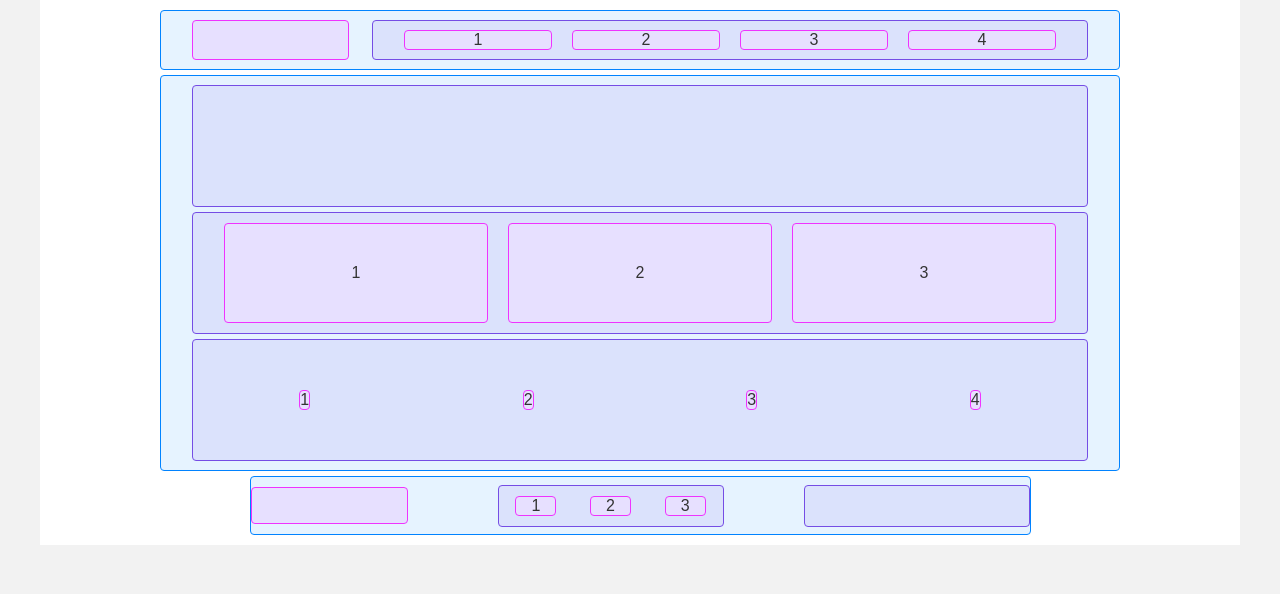
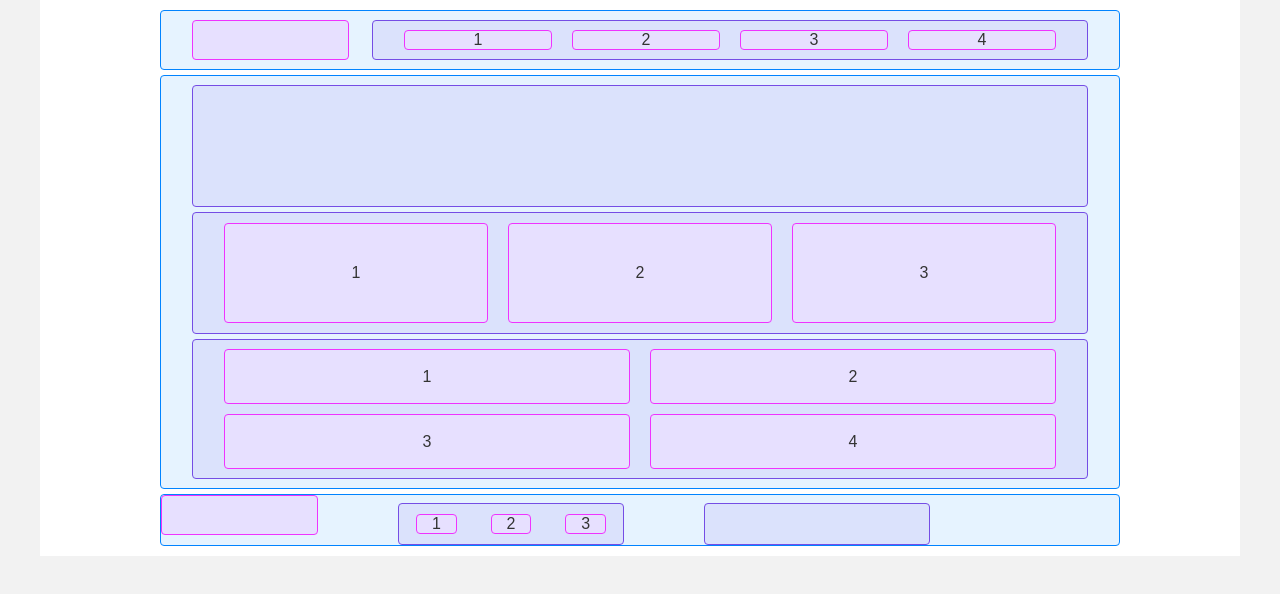
Before and after one commit to VadimPinyagin/flexbox, a plain HTML site: page index.html in a window 1280 px wide. Drawn offline with Linux system fonts and the light colour scheme.

Commit message:
Закончил с блоками content

```diff
--- a/index.html
+++ b/index.html
@@ -26,7 +26,7 @@
 
             <main class="main-page">
 
-                <section class="content content-one"></section>
+                <section class="content"></section>
 
                 <section class="content content-two">
 
@@ -49,7 +49,7 @@
 
             <footer class="page-footer">
 
-                <div class="logo-footer"></div>
+                <div class="logo"></div>
 
                 <div class="page-footer-content-one">
                     <p class="page-footer-unit-one">1</p>
--- a/styles-flex.css
+++ b/styles-flex.css
@@ -1,7 +1,6 @@
 html{
   background-color: #f2f2f2;
 }
-
 
 body{
   display: flex;
@@ -100,20 +99,13 @@ body{
   align-items: center;
 }
 
-.content-one{
-
-}
-
-.content-two :first-child{
-  margin-left: 21px;
-}
-
-.content-two :last-child{
-  margin-right: 21px;
-}
-
 .content-thre{
-
+  flex-wrap: wrap;
+  justify-content: center;
+  row-gap: 10px;
+  column-gap: 20px;
+  padding-top: 9px;
+  padding-bottom: 9px;
 }
 
 /*---------- Мелькие элементы блоков content ----------*/
@@ -131,11 +123,25 @@ body{
   align-items: center;
 }
 
+.content-two :first-child{
+  margin-left: 21px;
+}
+
+.content-two :last-child{
+  margin-right: 21px;
+}
+
 .content-thre-unit{
+  display: flex;
+  flex-basis: 404px;
+  justify-content: center;
+  align-items: center;
+
   background-color: #E7E0FF;
   border:1px solid #EF33FF;
   border-radius: 4px;
 
+  height: 53px;
   margin: 0;
 }
 
@@ -147,19 +153,16 @@ body{
   border:1px solid #0183FF;
   border-radius: 4px;
   display:flex;
-  justify-content: space-around;
-  margin: 0 auto;
-  /* margin-top: 5px; */
 }
 
-.logo-footer{
+/* .logo-footer{
   width: 155px;
   height: 35px;
   background-color: #E7E0FF;
   border:1px solid #EF33FF;
   border-radius: 4px;
   margin: 10px 10px 10px 0;
-}
+} */
 
 .page-footer-content-one{
   width:224px;
```
